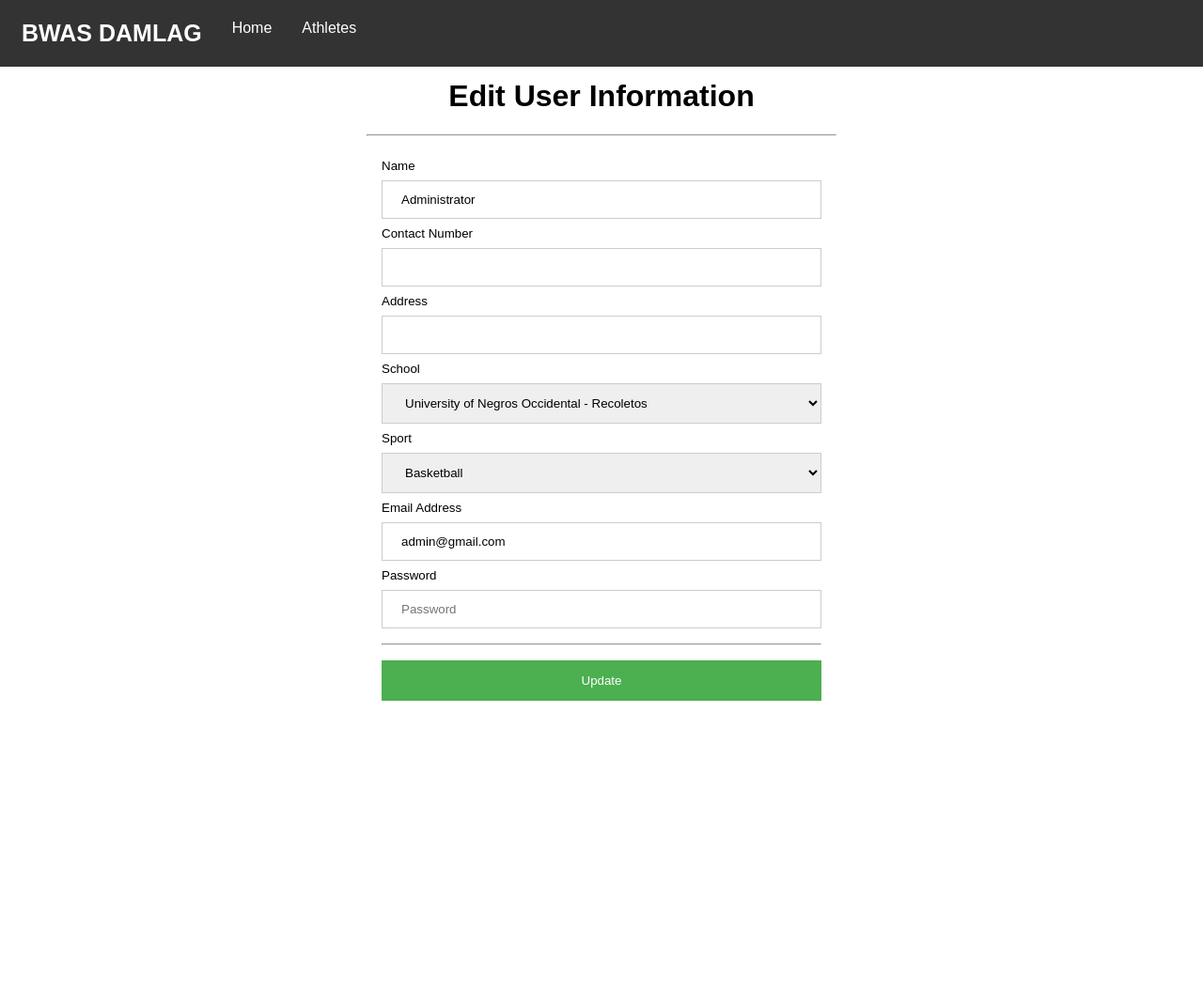
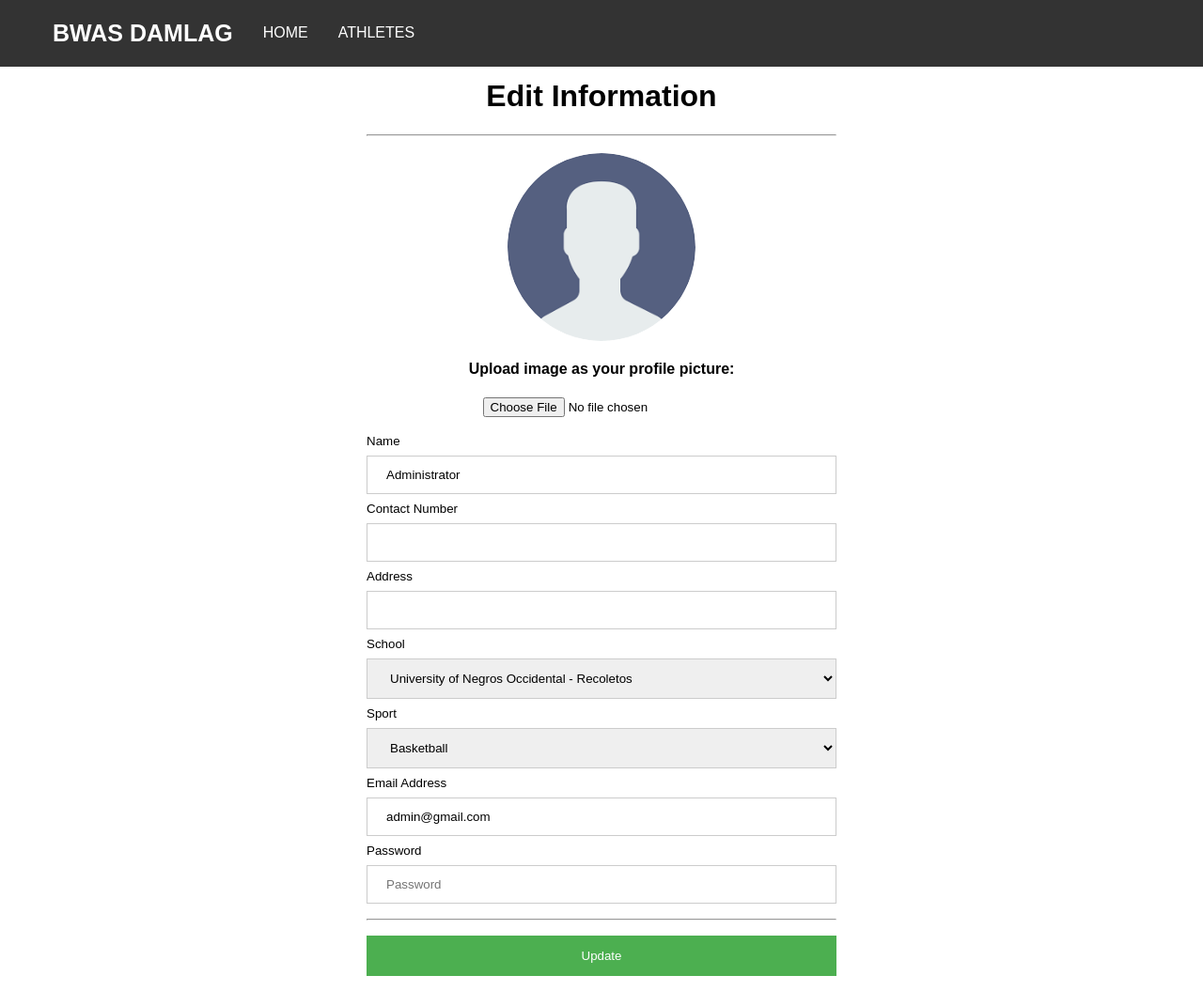
Before and after one commit to ivanraybuglosa/bwas_damlag_web, a PHP site: page /userEdit.php?id=24 in a window 1280 px wide. Shown: the whole page at 94% size. Before the commit the page ends 746 px from the top, so only its background shows below. Run offline with PHP 8.4, Linux system fonts and the light colour scheme; the visitor is signed in with stand-in values (Sample User, id 1); data comes from the database, SQL or seed files in the repository; data that the repository does not hold is empty.

Commit message:
Added profile image

```diff
--- a/DeactivatedUsers.php
+++ b/DeactivatedUsers.php
@@ -28,6 +28,7 @@
     </head>
     <body>
     <?php include_once('navbar.php'); ?>
+        <div class="container">
             <center>
                 <?php
                     $users = $pdo->fetchCoaches();
@@ -76,5 +77,6 @@
                     <h1>All coach accounts are activated.</h1>
                 <?php } ?>
             </center>
+        </div>
     </body>
 </html>
--- a/navbar.php
+++ b/navbar.php
@@ -1,21 +1,22 @@
 
 <nav class="navbar">
+    <div class="container">
     <strong><a class="brand-logo" href="home.php">BWAS DAMLAG</a></strong>
-    <a href="home.php">Home</a>
+    <a href="home.php" class="list">HOME</a>
     <?php
         if($current_user['type'] == 'Admin'){
     ?>
-        <a href="index.php">Users</a>
+        <a href="index.php" class="list">USERS</a>
     <?php }else{ ?>
-        <a href="index.php"><?php echo $current_user['sport'];?> Athletes</a>
+        <a href="index.php" class="list"><?php echo strtoupper($current_user['sport']);?> ATHLETES</a>
     <?php } ?>
 
     <?php
         if($current_user['type'] == 'Admin'){
     ?>
 
-        <div class="dropdown">
-            <button class="dropbtn" onclick="sportDropDown()">Sports</button>
+        <div class="dropdown list">
+            <button class="dropbtn" onclick="sportDropDown()">SPORTS</button>
             <div class="dropdown-content" id="dropdown">
                 <a href="sport.php?sport=Basketball">Basketball</a>
                 <a href="sport.php?sport=Football">Football</a>
@@ -23,8 +24,8 @@
             </div>
         </div>
 
-        <div class="dropdown">
-            <button class="dropbtn" onclick="schoolDropdown()">Schools</button>
+        <div class="dropdown list">
+            <button class="dropbtn" onclick="schoolDropdown()">SCHOOLS</button>
             <div class="dropdown-content" id="school-dropdown">
                 <a href="school.php?school=UNOR">UNO-R</a>
                 <a href="school.php?school=LCC">LCC-B</a>
@@ -36,10 +37,10 @@
     <?php }?>
 
         <?php if($current_user['type'] == 'Admin'){ ?>
-            <a href="DeactivatedUsers.php" class="user-profile">Activate Coach Accounts</a>
+            <a href="DeactivatedUsers.php" class="user-profile list">COACH ACTIVATIONS</a>
         <?php } ?>
 
-        <div class="dropdown user-profile">
+        <div class="dropdown user-profile list">
             <button class="dropbtn" onclick="profileDropdown()"><?php echo $current_user['name']?></button>
             <div class="dropdown-content" id="profile-dropdown">
                 <?php
@@ -54,6 +55,7 @@
 
             </div>
         </div>
+    </div>
 </nav>
 
 <script>
--- a/signin.php
+++ b/signin.php
@@ -32,14 +32,12 @@
                 <img src="images/logo.png" alt="Avatar" class="avatar" style="width:350px; height:300px;">
             </div>
             <form method="post" class="signin-form">
-                <div class="container">
                     <small>Email Address</small>
                     <input type="email" placeholder="Email Address" name="email" required>
                     <small>Password</small>
                     <input type="password" placeholder="Password" name="password" required>
                     <small><a href="signup.php">Don't have an account yet? Register Now!</a></small>
                     <button class="button" name="login" type="submit">Login</button>
-                </div>
             </form>
         </div>
     </body>
--- a/signup.php
+++ b/signup.php
@@ -42,7 +42,6 @@
             <input type="hidden" name="type" value="Coach">
             <input type="hidden" name="status" value="Deactivated">
             <hr>
-            <div class="container">
                 <small>Name</small>
                 <input type="text" placeholder="Coach Name" name="name" required>
                 <small>Contact Number</small>
@@ -77,7 +76,6 @@
                 <hr>
                 <small><a href="signin.php">Already have an account? Sign-in now!<a></small>
                 <button class="button" name="register" type="submit">Signup</button>
-            </div>
         </form>
     </body>
 </html>
--- a/sport.php
+++ b/sport.php
@@ -35,7 +35,8 @@
     </head>
     <body>
         <?php include('navbar.php') ?>
-        <center><h1><?php echo $getSport ?></h1>
+        <div class="container">
+            <center><h1><?php echo $getSport ?></h1>
                 <table id="users">
                 <thead>
                         <tr>
@@ -77,5 +78,6 @@
                 </tbody>
             </table>
             </center>
+        </div>
     </body>
 </html>
--- a/styles.css
+++ b/styles.css
@@ -1,5 +1,5 @@
 body {
-    font-family: Arial, sans-serif;
+    font-family: 'Nunito', sans-serif;
 }
 
 form {
@@ -25,6 +25,7 @@
     display: inline-block;
     border: 1px solid #ccc;
     box-sizing: border-box;
+    font-family: 'Nunito', sans-serif;
 }
 
 .button {
@@ -39,19 +40,24 @@
 }
 
 .delete-button {
-    background-color: red;
+    background-color: #d13333;
     color: white;
-    padding: 14px 20px;
+    padding: 15px 20px;
     border: none;
     cursor: pointer;
+    border-radius: 5px;
+    font-family: 'Nunito', sans-serif;
+
 }
 
 .update-button {
-    background-color: rgb(255, 94, 0);
+    background-color: #2faf6b;
     color: white;
-    padding: 14px 20px;
+    padding: 15px 20px;
     border: none;
     cursor: pointer;
+    border-radius: 5px;
+    font-family: 'Nunito', sans-serif;
 }
 
 .edit-button{
@@ -84,8 +90,10 @@
 }
 
 .container {
-    padding: 16px;
+    width:1200px;
+    margin: auto;
 }
+
 
 span.psw {
     float: right;
@@ -113,7 +121,7 @@
 }
 
 #users {
-    font-family: "Trebuchet MS", Arial, Helvetica, sans-serif;
+    font-family: 'Nunito', sans-serif;
     border-collapse: collapse;
     width: 100%;
 }
@@ -138,7 +146,7 @@
 .navbar {
     overflow: hidden;
     background-color: #333;
-    font-family: Arial, sans-serif;
+    font-family: 'Nunito', sans-serif;
     margin: -8px;
     padding: 7px;
 
@@ -163,6 +171,10 @@
     text-decoration: none;
 }
 
+.navbar .list {
+    margin-top: 5px;
+}
+
 .dropdown {
     float: left;
     overflow: hidden;
@@ -180,9 +192,7 @@
     margin: 0;
 }
 
-.navbar a:hover, .dropdown:hover .dropbtn, .dropbtn:focus {
-    background-color: red;
-}
+
 
 .dropdown-content {
     display: none;
@@ -234,9 +244,10 @@
 .view-profile {
     text-decoration: none;
     color: white;
-    background-color: blue;
+    background-color: #3470d1;
     border: 1px solid;
     padding: 12px 12px;
+    border-radius: 5px;
 }
 
 .padding {
@@ -244,12 +255,27 @@
 }
 
 .search-button {
-    padding: 15px 18px;
+    padding: 16px 21px;
     background-color: #db4c42;
     border: none;
     color: white;
+    border-radius: 5px;
 }
 
 .brand-logo {
     font-size: 25px !important;
 }
+
+.table {
+    border: 1px solid;
+    border-radius: 5px;
+}
+
+.image {
+    height: 200px;
+    width: 200px;
+    margin-top: 10px;
+    border: none;
+    border-radius: 50%;
+
+}
--- a/userEdit.php
+++ b/userEdit.php
@@ -20,12 +20,28 @@
             $password = md5($_POST['updatePassword']);
         }
 
+        // File upload path
+        $targetDir = "uploads/";
+        $fileName = basename($_FILES["image"]["name"]);
+        $targetFilePath = $targetDir . $fileName;
+        $fileType = pathinfo($targetFilePath,PATHINFO_EXTENSION);
 
-        if($pdo->updateUser($id,$name,$contact,$address,$school,$sport,$email,$password,$updated_at)){
-            echo "<script>alert('User Information has been saved.');window.location.href='index.php';</script>";
-        }else{
-            echo "<script>alert('User update failed.');window.location.href='editUser.php?id=".$id."';</script>";
-        }
+            // Allow certain file formats
+            $allowTypes = array('jpg','png','jpeg','gif','pdf');
+            if(in_array($fileType, $allowTypes)){
+                // Upload file to server
+                if(move_uploaded_file($_FILES["image"]["tmp_name"], $targetFilePath)){
+                    // Insert image file name into database
+                    if($pdo->updateUser($id,$name,$contact,$address,$school,$sport,$email,$password,$updated_at,$fileName)){
+                        echo "<script>alert('User Information has been saved.');window.location.href='index.php';</script>";
+                    }else{
+                        echo "<script>alert('User update failed.');window.location.href='editUser.php?id=".$id."';</script>";
+                    }
+                }
+            }
+
+
+
     }
 ?>
 <html>
@@ -35,13 +51,19 @@
     </head>
     <body>
         <?php include_once('navbar.php'); ?>
-            <center><h1>Edit User Information</h1></center>
+            <center><h1>Edit Information</h1></center>
 
-        <form method="post" class="update-form">
+        <form method="post" class="update-form" enctype="multipart/form-data">
             <input type="hidden" name="id" value="<?php echo $user['id']?>">
             <input type="hidden" name="updated_at" value="<?php echo date('Y-m-d H:i:s')?>">
             <hr>
-            <div class="container">
+                <center>
+                <?php $imageURL = 'uploads/'.$user["image"];?>
+                <img src="<?php if(empty($user["image"])){ echo 'uploads/default.png';}else{ echo $imageURL;};?>" class="image" />
+                    <h4>Upload image as your profile picture:</h4>
+                    <input type="file" name="image"/><br>
+                </center>
+                <br>
                 <small>Name</small>
                 <input type="text" value="<?php echo $user['name']?>" name="updateName" required>
                 <small>Contact Number</small>
@@ -57,7 +79,7 @@
                     <option value="USA" <?php if($user['school'] == 'USA'){ echo 'selected'; } ?>>University of San Agustin</option>
                 </select>
                 <small>Sport</small>
-                <select name="updateSchool">
+                <select name="updateSport">
                     <option value="Basketball" <?php if($user['sport'] == 'Basketball'){ echo 'selected'; } ?>>Basketball</option>
                     <option value="Volleyball" <?php if($user['sport'] == 'Volleyball'){ echo 'selected'; } ?>>Volleyball</option>
                     <option value="Football" <?php if($user['sport'] == 'Football'){ echo 'selected'; } ?>>Football</option>
@@ -68,7 +90,6 @@
                 <input type="password" placeholder="Password" name="updatePassword">
                 <hr>
                 <button class="button" name="update" type="submit">Update</button>
-            </div>
         </form>
     </body>
 </html>
--- a/userProfile.php
+++ b/userProfile.php
@@ -14,6 +14,8 @@
     <body>
         <?php include_once('navbar.php'); ?>
         <?php if($user['type'] ==  'Coach'){ ?>
+            <?php $imageURL = 'uploads/'.$user["image"];?>
+            <center><img src="<?php if(empty($user["image"])){ echo 'uploads/default.png';}else{ echo $imageURL;};?>" class="image" /></center>
             <center><h1><?php echo $user['name']?> - <?php echo $user['school']?> - <?php echo $user['sport']?></h1></center>
             <div class="container">
             <center>
@@ -33,6 +35,7 @@
                             $athletes = $pdo->fetchAthletes($user['sport'], $user['school']);
                             if(is_array($athletes) && !empty($athletes)){
                                 foreach($athletes as $athlete){
+
                         ?>
                         <tr>
                             <td><?php echo $athlete['name']; ?></td>
--- a/web_config.php
+++ b/web_config.php
@@ -57,9 +57,9 @@
             }
         }
 
-        public function updateUser($id,$name,$contact,$address,$school,$sport,$email,$password,$updated_at){
+        public function updateUser($id,$name,$contact,$address,$school,$sport,$email,$password,$updated_at,$image){
             try{
-                $query = $this->db->prepare("UPDATE users SET name=:name, contact=:contact, address=:address, school=:school, sport=:sport, email=:email, password=:password, updated_at=:updated_at WHERE id=:id");
+                $query = $this->db->prepare("UPDATE users SET name=:name, contact=:contact, address=:address, school=:school, sport=:sport, email=:email, password=:password, updated_at=:updated_at, image=:image WHERE id=:id");
                 $query->bindparam(":id", $id);
                 $query->bindparam(":name", $name);
                 $query->bindparam(":contact", $contact);
@@ -69,6 +69,7 @@
                 $query->bindparam(":email", $email);
                 $query->bindparam(":password", $password);
                 $query->bindparam(":updated_at", $updated_at);
+                $query->bindparam(":image", $image);
                 $query->execute();
                 return true;
             }catch(PDOException $e){
@@ -207,12 +208,10 @@
             $age = date('Y-m-d', $date);
             try{
                 $query = $this->db->prepare("SELECT * FROM users
-                                            WHERE name LIKE :name OR
-                                                school LIKE :school OR
-                                                birthdate LIKE :age OR
-                                                gender LIKE :gender AND
-                                                sport=:sport AND
-                                                type='Athlete'");
+                                            WHERE (name LIKE :name AND sport=:sport AND type='Athlete')  OR
+                                                (school LIKE :school AND sport=:sport AND type='Athlete') OR
+                                                (birthdate LIKE :age AND sport=:sport AND type='Athlete') OR
+                                                (gender LIKE :gender AND sport=:sport AND type='Athlete')");
                 $query->bindparam(":name", $searchAthlete);
                 $query->bindparam(":gender", $searchGender);
                 $query->bindparam(":school", $searchSchool);
```
Also changed, not shown: index.php (+6 -4 lines), school.php (+16 -1 lines), uploads/E.jpg (added), uploads/default.png (added), uploads/logo.png (added). Lines whose indentation alone changed are shown as unchanged.
